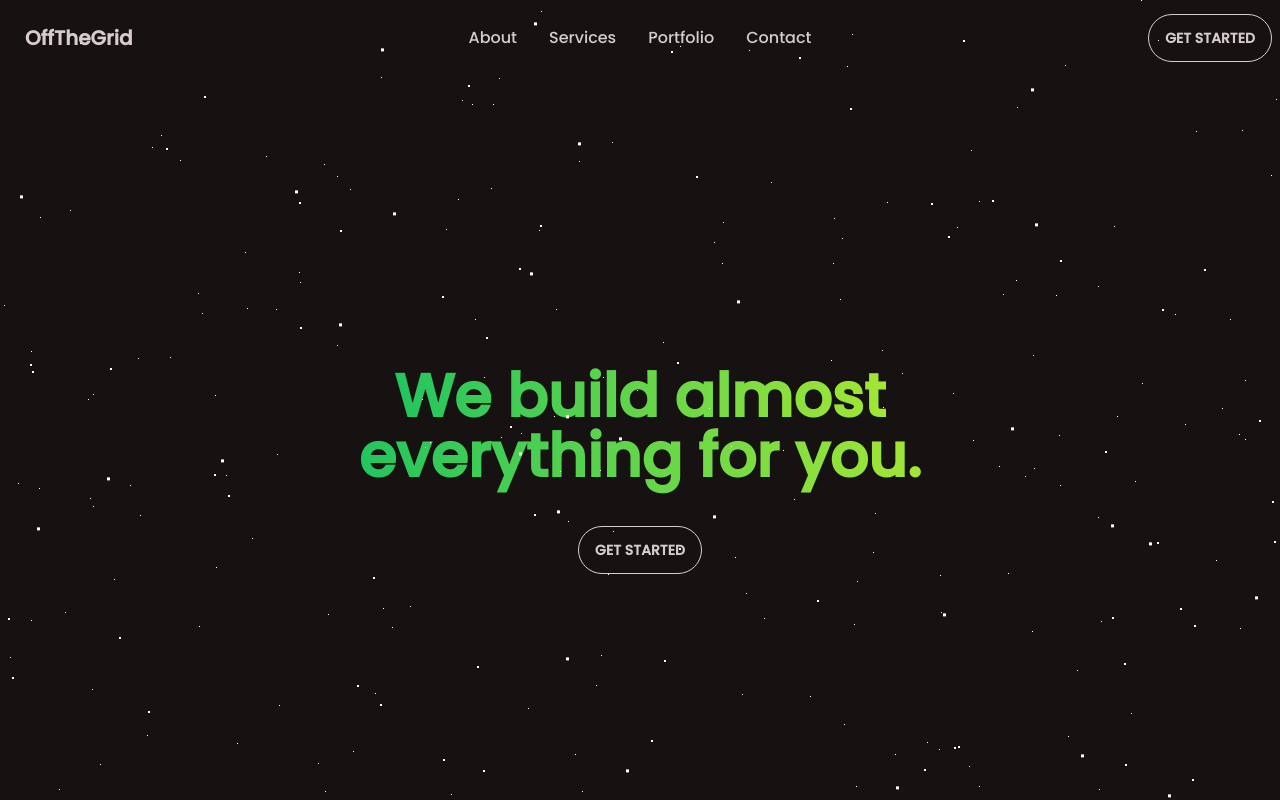
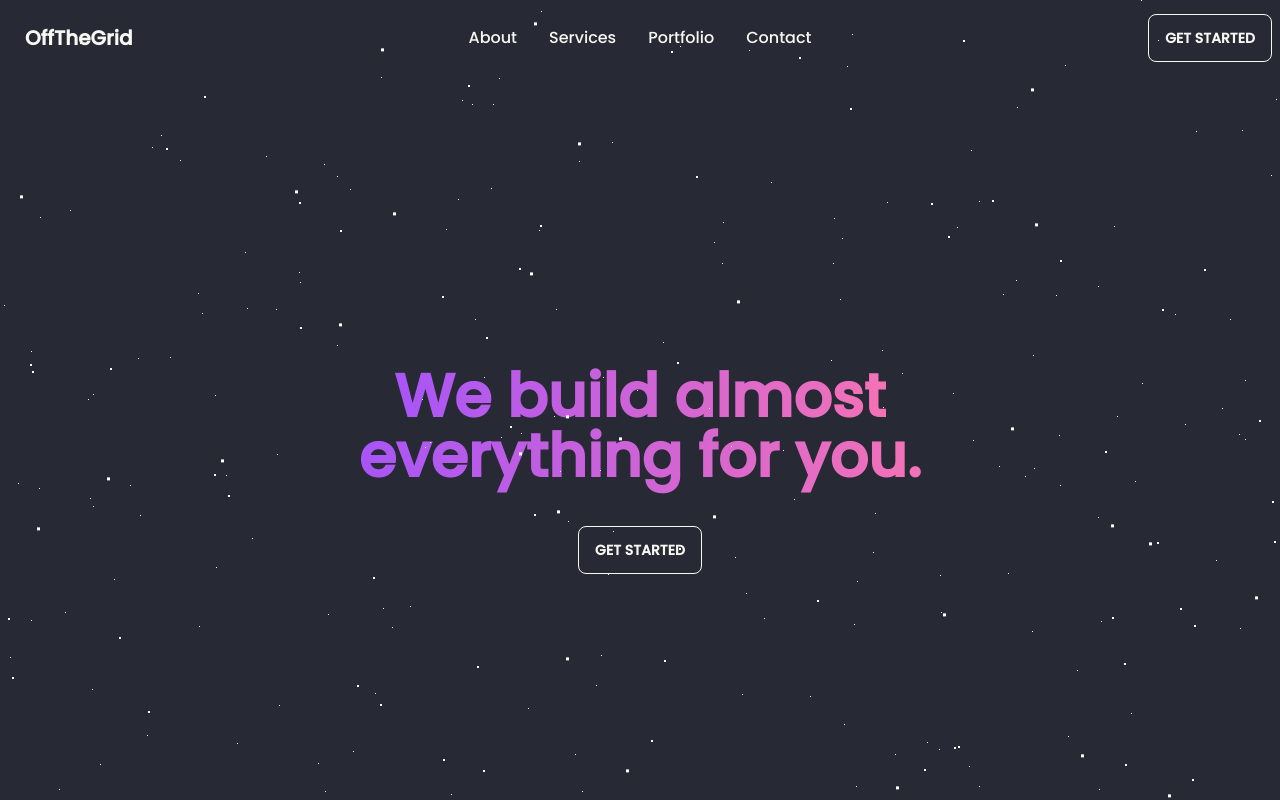
Before and after one commit to fbiakbr/offthegrid-v2, a website: page public/index.html in a window 1280 px wide. Shown: the top 800 px of the page. Drawn offline with Linux system fonts and the light colour scheme.

Commit message:
Change theme to dracula

```diff
--- a/public/index.html
+++ b/public/index.html
@@ -1,5 +1,5 @@
 <!DOCTYPE html>
-<html lang="en" data-theme="forest">
+<html lang="en" data-theme="dracula">
   <head>
     <meta charset="UTF-8" />
     <meta http-equiv="X-UA-Compatible" content="IE=edge" />
@@ -74,10 +74,10 @@
     >
       <div class="container mx-auto px-4 py-8">
         <h1 class="text-6xl font-bold text-center">
-          <span class="bg-clip-text text-transparent bg-gradient-to-r from-green-500 to-lime-400">We build almost</span>
+          <span class="bg-clip-text text-transparent bg-gradient-to-r from-purple-500 to-pink-400">We build almost</span>
         </h1>
         <h1 class="text-6xl font-bold text-center">
-            <span class="bg-clip-text text-transparent bg-gradient-to-r from-green-500 to-lime-400">everything for you.</span>
+            <span class="bg-clip-text text-transparent bg-gradient-to-r from-purple-500 to-pink-400">everything for you.</span>
         </h1>
         <div class="flex flex-col items-center mt-10">
           <a class="btn btn-outline">Get started</a>
```
